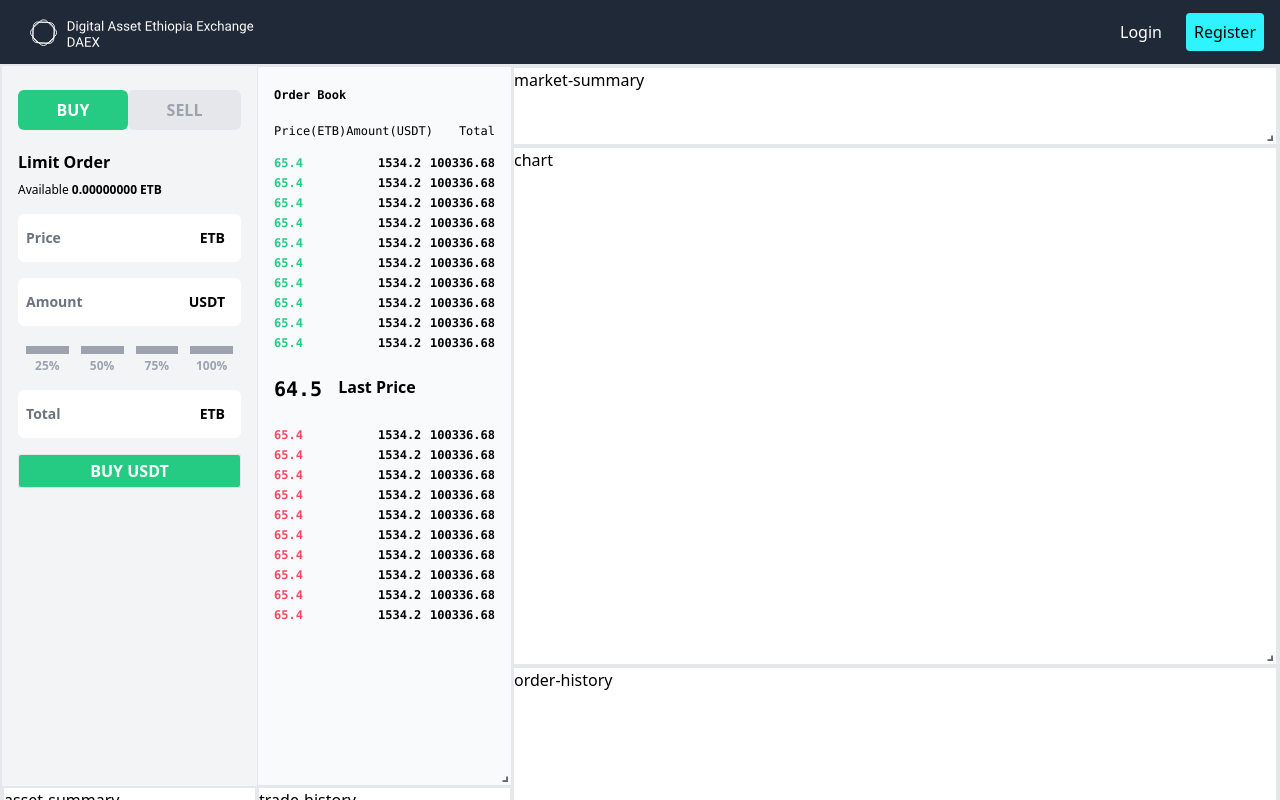
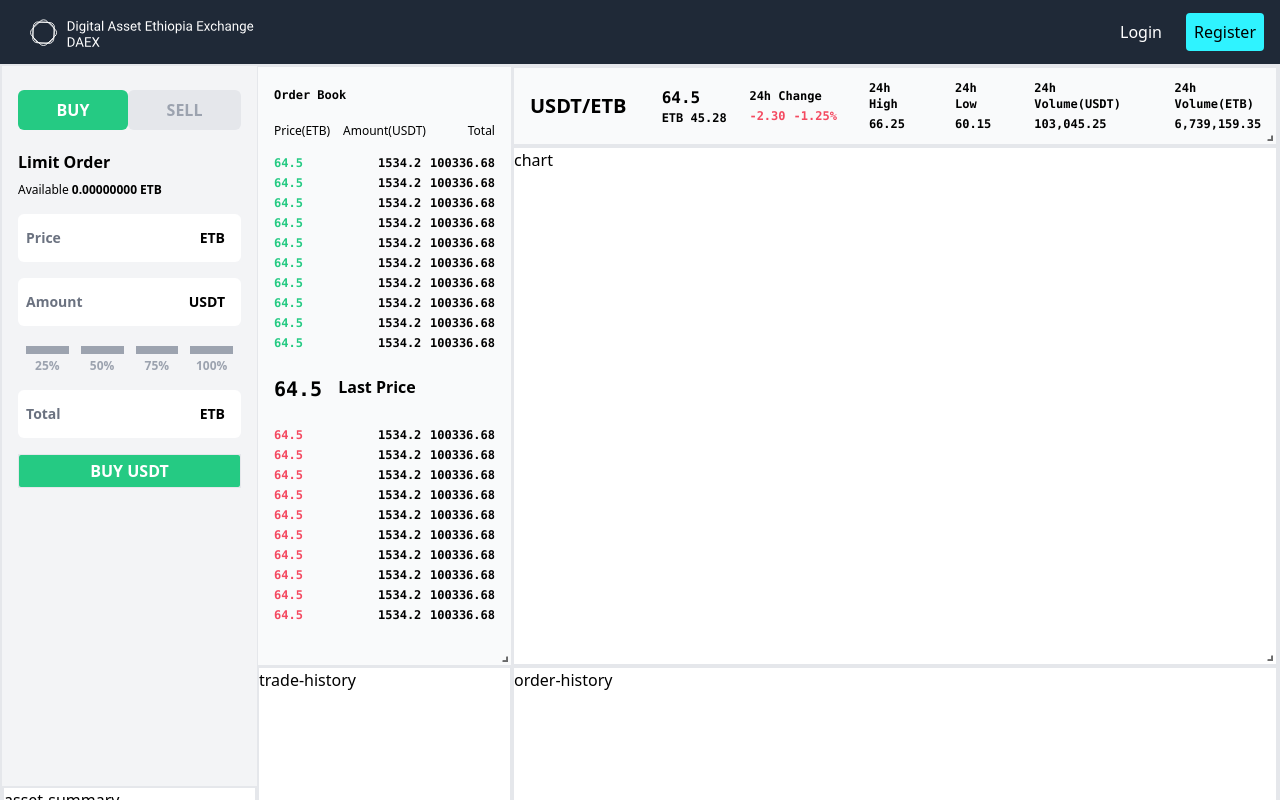
Before and after one commit to Digital-Asset-Ethiopia-Exchange/daex, a Next.js app: page /trade/USDT_cETB in a window 1280 px wide. Shown: the top 800 px of the page. Built offline with nearby package versions, Linux system fonts and the light colour scheme.

Commit message:
Added Market Summary Component

```diff
--- a/pages/trade/[id].tsx
+++ b/pages/trade/[id].tsx
@@ -7,52 +7,62 @@
 
 const buyOrders = [
   {
-    price: 65.4,
+    id: "1",
+    price: 64.5,
     amount: 1534.2,
     total: 100336.68,
   },
   {
-    price: 65.4,
+    id: "2",
+    price: 64.5,
     amount: 1534.2,
     total: 100336.68,
   },
   {
-    price: 65.4,
+    id: "3",
+    price: 64.5,
     amount: 1534.2,
     total: 100336.68,
   },
   {
-    price: 65.4,
+    id: "4",
+    price: 64.5,
     amount: 1534.2,
     total: 100336.68,
   },
   {
-    price: 65.4,
+    id: "5",
+    price: 64.5,
     amount: 1534.2,
     total: 100336.68,
   },
   {
-    price: 65.4,
+    id: "6",
+    price: 64.5,
     amount: 1534.2,
     total: 100336.68,
   },
   {
-    price: 65.4,
+    id: "7",
+    price: 64.5,
     amount: 1534.2,
     total: 100336.68,
   },
   {
-    price: 65.4,
+    id: "8",
+    price: 64.5,
     amount: 1534.2,
     total: 100336.68,
   },
   {
-    price: 65.4,
+    id: "9",
+    price: 64.5,
     amount: 1534.2,
     total: 100336.68,
   },
   {
-    price: 65.4,
+    id: "10",
+    price: 64.5,
     amount: 1534.2,
     total: 100336.68,
   },
@@ -96,11 +106,11 @@
   const layouts = {
     lg: [
       { i: "limit-order", x: 0, y: 0, w: 2, h: 18, static: true },
-      { i: "order-book", x: 2, y: 0, w: 2, h: 18 },
+      { i: "order-book", x: 2, y: 0, w: 2, h: 15 },
       { i: "market-summary", x: 4, y: 0, w: 6, h: 2 },
       { i: "chart", x: 4, y: 0, w: 6, h: 13 },
       { i: "asset-summary", x: 0, y: 0, w: 2, h: 6 },
-      { i: "trade-history", x: 2, y: 0, w: 2, h: 6 },
+      { i: "trade-history", x: 2, y: 0, w: 2, h: 9 },
       { i: "order-history", x: 4, y: 0, w: 6, h: 9 },
     ],
     sm: [
@@ -343,7 +353,7 @@
         <div className="font-semibold text-xs">
           <h2>Order Book</h2>
         </div>
-        <div className=" flex text-xs mt-5">
+        <div className=" flex text-xs font-sans mt-5">
           <div className="w-full ">
             <h3>Price(ETB)</h3>
           </div>
@@ -354,18 +364,19 @@
             <h3 className="text-right">Total</h3>
           </div>
         </div>
-        <div className=" mt-4 font-semibold">
+        <div className=" mt-4 font-semibold relative">
           {buyOrders.map((order) => (
-            <div className=" flex text-xs mt-1">
-              <div className="w-full  text-light-green">
+            <div key={order.id} className=" flex text-xs mt-1">
+              <div className="w-full text-light-green">
                 <h3>{order.price}</h3>
               </div>
-              <div className="w-full ">
+              <div className="w-full">
                 <h3 className="text-right">{order.amount}</h3>
               </div>
-              <div className="w-full ">
+              <div className="w-full">
                 <h3 className="text-right">{order.total}</h3>
               </div>
+              {/* <div className="absolute z-20 border bg-xlight-green h-4 w-full"></div> */}
             </div>
           ))}
         </div>
@@ -375,7 +386,7 @@
         </div>
         <div className=" mt-6 font-semibold">
           {buyOrders.map((order) => (
-            <div className=" flex text-xs mt-1">
+            <div key={order.id} className=" flex text-xs mt-1">
               <div className="w-full  text-light-red">
                 <h3>{order.price}</h3>
               </div>
@@ -385,12 +396,46 @@
               <div className="w-full ">
                 <h3 className="text-right">{order.total}</h3>
               </div>
+              {/* <div className="absolute z-20 border bg-xlight-green h-4 w-full"></div> */}
             </div>
           ))}
         </div>
       </div>
-      <div key="market-summary" className="border-2 pr-4 py-">
-        market-summary
+      <div key="market-summary" className="border-2 pl-4 py-2 bg-gray-50">
+        <div className="flex h-full w-full">
+          <div className="w-3/12 flex items-center">
+            <h1 className="font-semibold text-xl">USDT/ETB</h1>
+          </div>
+          <div className="w-2/12 font-mono flex flex-col justify-center items font-semibold">
+            <h2>64.5</h2>
+            <h3 className="text-xs">ETB 45.28</h3>
+          </div>
+          <div className="w-full font-mono flex items-center space-x-8 font-semibold">
+            <div className="text-xs">
+              <h2 className="mb-1">24h Change</h2>
+              <div className="flex space-x-2 text-light-red font-semibold">
+                <h3>-2.30</h3>
+                <h3>-1.25%</h3>
+              </div>
+            </div>
+            <div className="text-xs">
+              <h2 className="mb-1">24h High</h2>
+              <h3>66.25</h3>
+            </div>
+            <div className="text-xs">
+              <h2 className="mb-1">24h Low</h2>
+              <h3>60.15</h3>
+            </div>
+            <div className="text-xs">
+              <h2 className="mb-1">24h Volume(USDT)</h2>
+              <h3>103,045.25</h3>
+            </div>
+            <div className="text-xs">
+              <h2 className="mb-1">24h Volume(ETB)</h2>
+              <h3>6,739,159.35</h3>
+            </div>
+          </div>
+        </div>
       </div>
       <div key="chart" className="border-2">
         chart
--- a/styles/globals.css
+++ b/styles/globals.css
@@ -5,7 +5,7 @@
 * {
   box-sizing: border-box;
 }
-    /* Chrome, Safari, Edge, Opera */
+/* Chrome, Safari, Edge, Opera */
 input::-webkit-outer-spin-button,
 input::-webkit-inner-spin-button {
   -webkit-appearance: none;
@@ -13,6 +13,6 @@
 }
 
 /* Firefox */
-input[type=number] {
+input[type="number"] {
   -moz-appearance: textfield;
 }
--- a/tailwind.config.js
+++ b/tailwind.config.js
@@ -8,7 +8,8 @@
       colors: {
         'turquoise-blue': '#2FF3FF',
         'light-green': '#25CA83',
-        'light-red': '#F44960'
+        'light-red': '#F44960',
+        'xlight-green': 'CFFFEA',
       }
     },
   },
```
